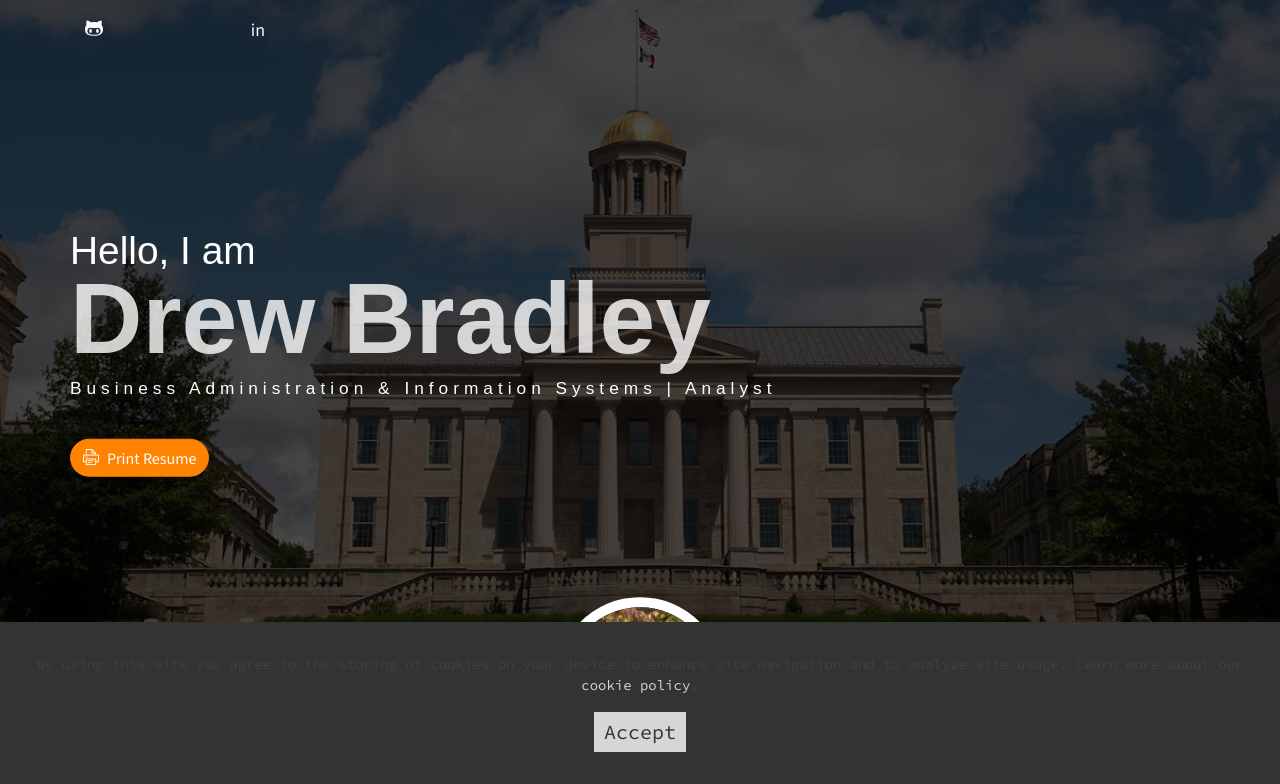
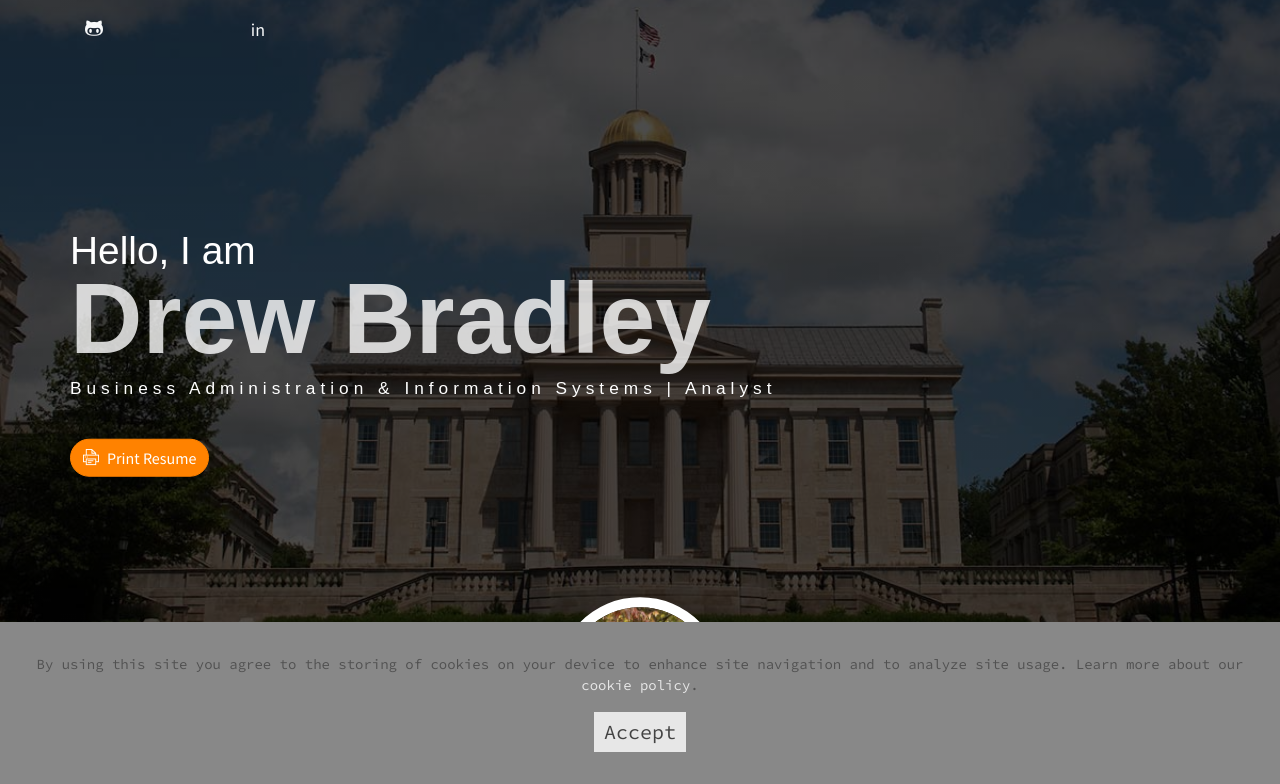
Before and after one commit to drewabradley/drewbradley_portfolio, a plain HTML site: page index.html in a window 1280 px wide. Shown: the top 784 px of the page. Drawn offline with Linux system fonts and the light colour scheme; some packages are replaced by stand-ins of ours.

Commit message:
cookies update

```diff
--- a/assets/css/cookie-popup.css
+++ b/assets/css/cookie-popup.css
@@ -7,7 +7,7 @@
   position: fixed;
   bottom: 0;
   left: 0;
-  background-color: #333;
+  background-color: #888;
   color: #fff;
   padding: 2rem;
   text-align: center;
```
